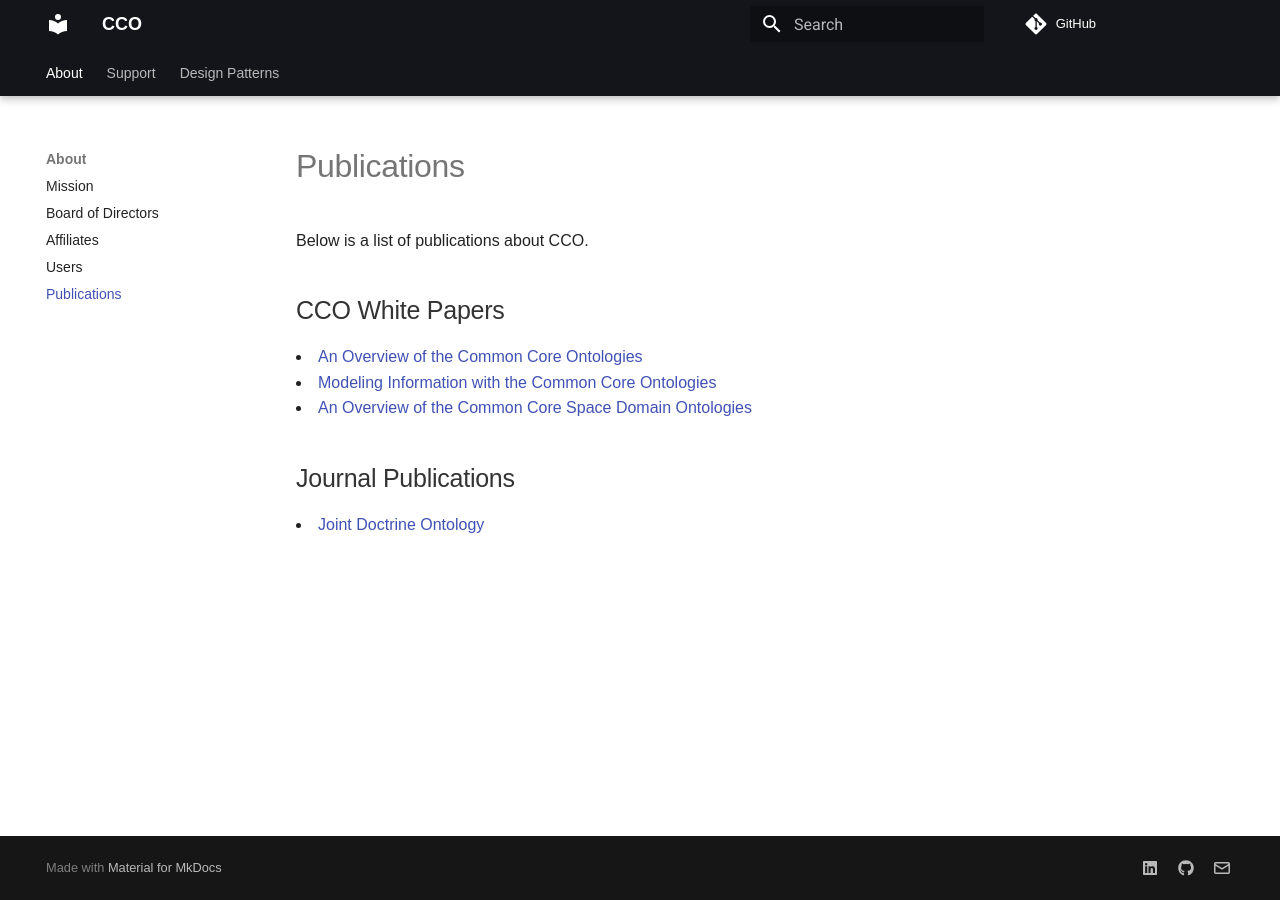
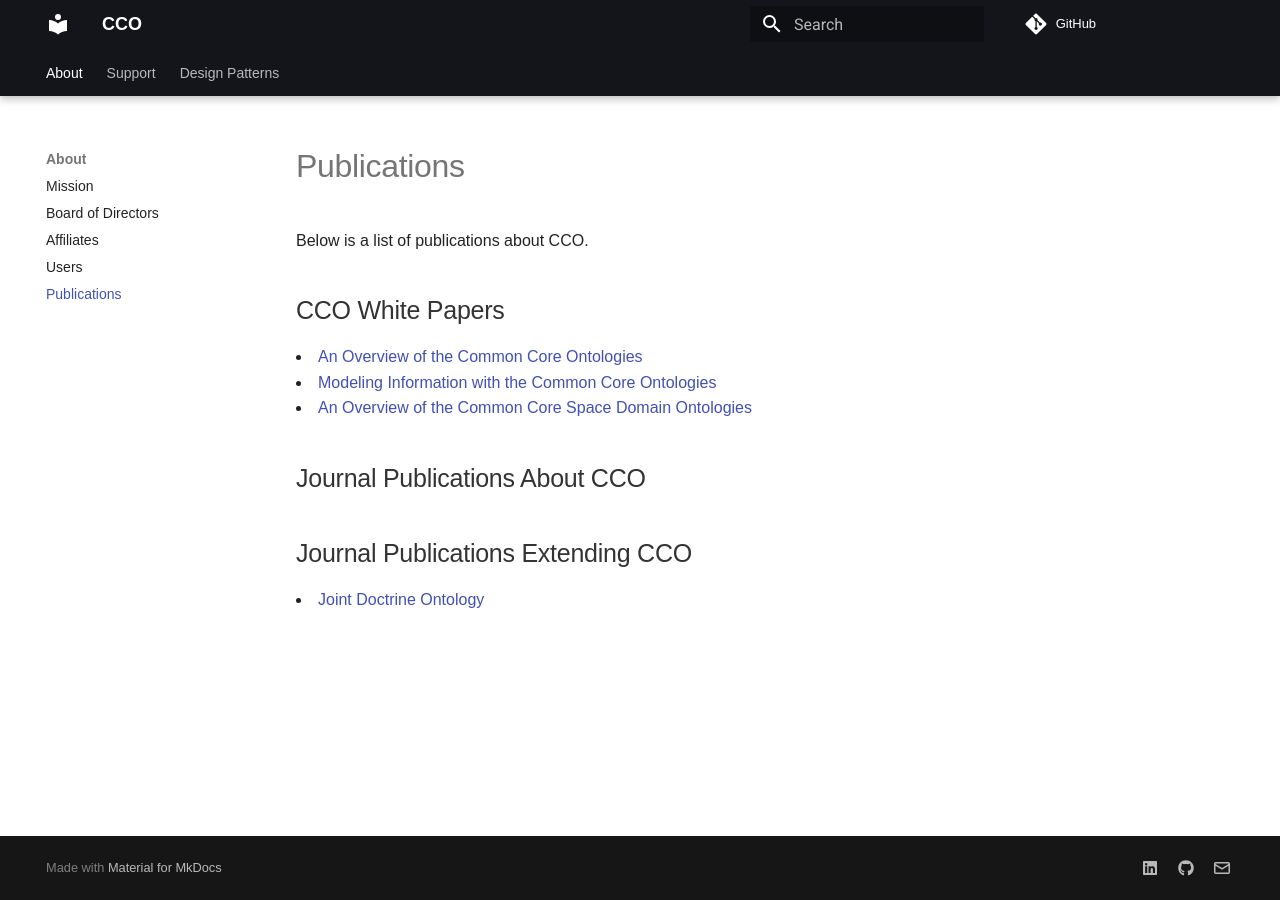
Before and after one commit to CommonCoreOntology/cco-webpage, an MkDocs documentation site: the page built from docs/publications.md, in a window 1280 px wide. Built offline with MkDocs 1.6.1 and Material for MkDocs 9.7.7, drawn with Linux system fonts in a browser that asks for light colours; comment, search, counter and statistics services are not loaded.

Commit message:
Update publications.md
-adding publications about cco section

```diff
--- a/docs/publications.md
+++ b/docs/publications.md
@@ -27,7 +27,8 @@
       <li><a href="https://www.nist.gov/system/files/documents/2021/10/14/nist-ai-rfi-cubrc_inc_004.pdf" class="custom-color">An Overview of the Common Core Ontologies</a></li>
       <li><a href="https://www.nist.gov/system/files/documents/2021/10/14/nist-ai-rfi-cubrc_inc_003.pdf" class="custom-color">Modeling Information with the Common Core Ontologies</a></li>
       <li><a href="https://philarchive.org/archive/COXTSD-2" class="custom-color">An Overview of the Common Core Space Domain Ontologies</a></li>
-    <h2>Journal Publications</h2>
+    <h2>Journal Publications About CCO</h2>
+    <h2>Journal Publications Extending CCO</h2>
       <li><a href="https://philpapers.org/archive/MORJDO.pdf" class="custom-color">Joint Doctrine Ontology</a></li>
 </body>
 </html>
```
